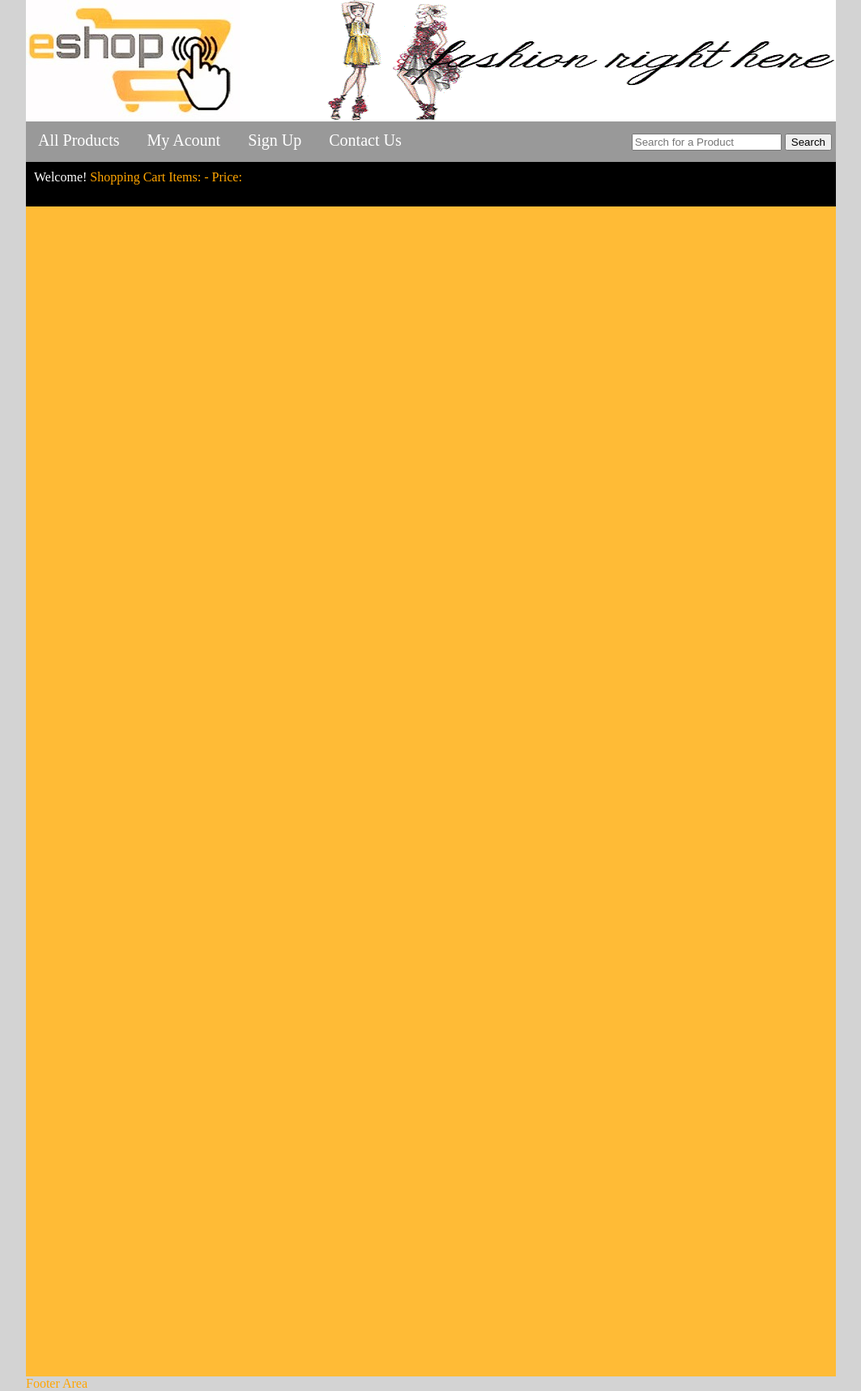
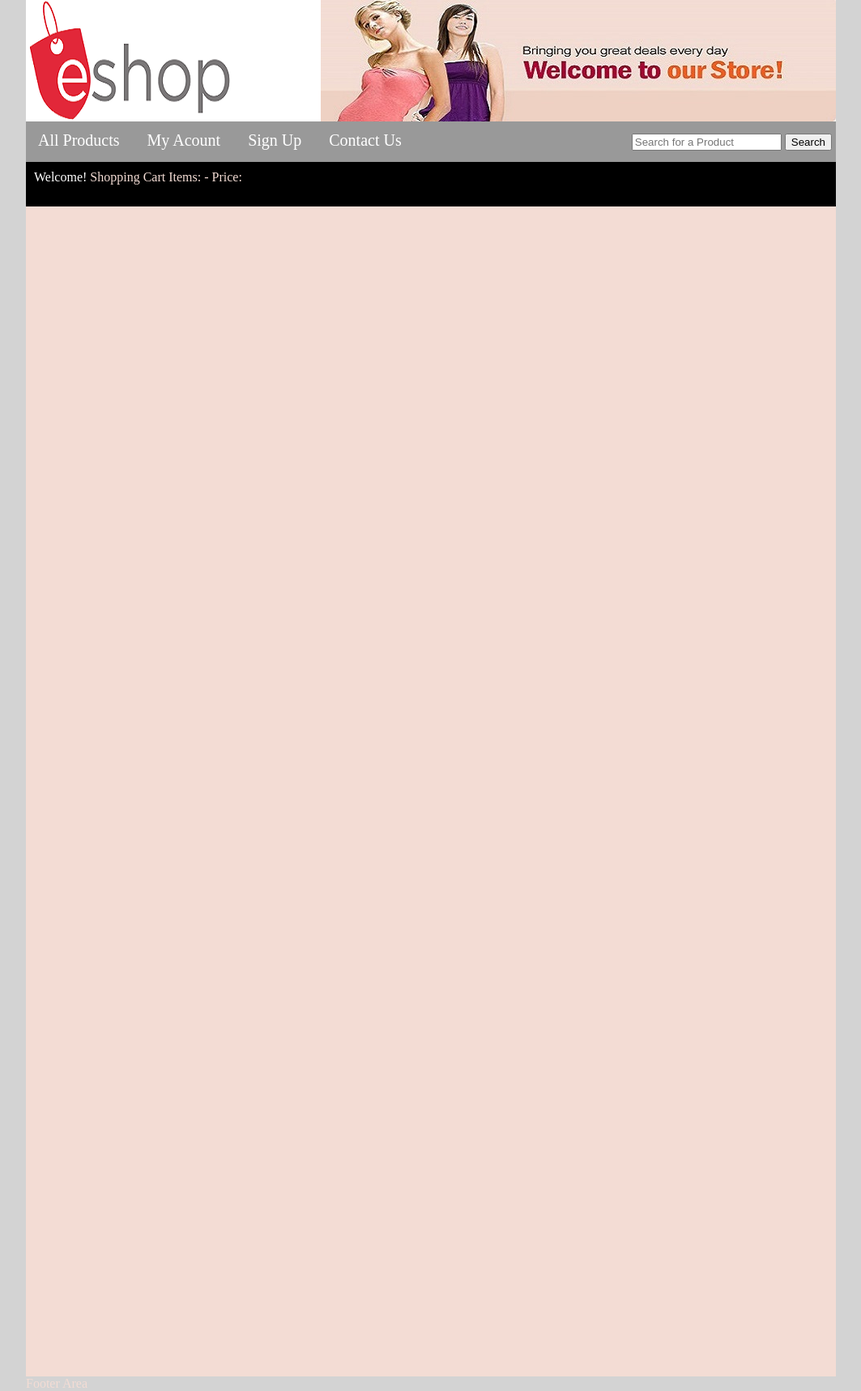
Before and after one commit to HAAKS/eshop, a PHP site: page / in a window 1280 px wide. Shown: the whole page at 81% size, without its empty margins (108-1171 px from the left). Run offline with PHP 8.4, Linux system fonts and the light colour scheme; data that the repository does not hold is empty.

Commit message:
changed colors

```diff
--- a/index.php
+++ b/index.php
@@ -16,8 +16,8 @@
 
 
 	<div class = "header_part">
-	<img src="images/3.jpg" style="float:left;">
-		<img src="images/1.gif" style="float:right;">
+	<img src="images/logo.png" style="float:left;">
+		<img src="images/2.jpg" style="float:right;">
 
 
 	</div>
@@ -49,7 +49,7 @@
 		<div id= "head">
 				<div id= "headContent">
 				<b>Welcome!</b>
-				<b style = "color: orange;"</b>
+				<b style = "color: #F3DCD4;"</b>
 				<span>Shopping Cart Items:  - Price: </span>
 
 		</div>
--- a/style/style.css
+++ b/style/style.css
@@ -81,13 +81,13 @@
 .content {
 	width: 1000px;
 	height:1500px;
-	background: #FFBB36;
+	background: #F3DCD4;
 }
 
 #whatsInside {
 	width: 1000px;
 	height: 1000px;
-	background: #FFBB36;
+	background: #F3DCD4;
 	float: right;
 }
 
@@ -113,7 +113,7 @@
 #singleProduct img [border:2px solid #333;]
 .footer{
 		width: 900px;
-		height: 100px;
+		height: 200px;
 		background: #999;
 		color: #FFF;
 		clear: both;
```
Also changed, not shown: images/2.jpg (added), images/banner.jpg (deleted), images/eshop.jpg, images/logo.png.
